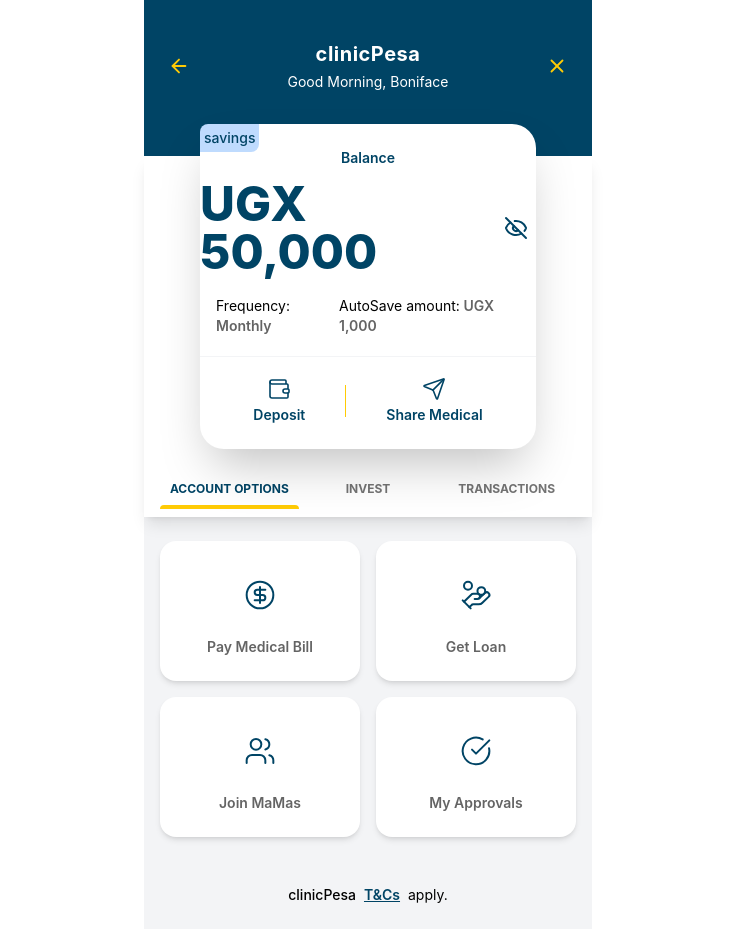
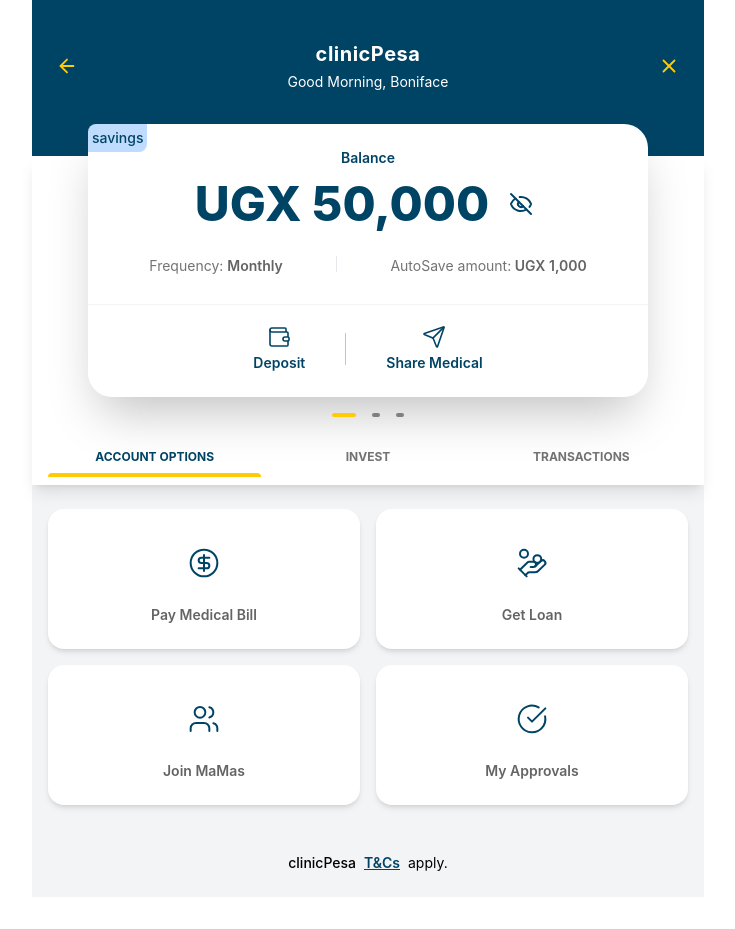
Before and after one commit to opiobonniky/interview-for-clinic-pesa, a React (Create React App) app: page / in a window 1280 px wide. Shown: the whole page, without its empty margins (272-1007 px from the left). After the commit the page ends 897 px from the top, so only its background shows below. Built offline with nearby package versions, Linux system fonts and the light colour scheme.

Commit message:
trying to start workingon services

```diff
--- a/src/App.tsx
+++ b/src/App.tsx
@@ -9,7 +9,7 @@
   const [activeTab, setActiveTab] = useState(0);
 
   return (
-    <div className="max-w-md mx-auto min-h-screen flex flex-col bg-gray-100">
+    <div className="mx-auto min-h-screen flex flex-col bg-gray-100 lg:max-w-2xl lg:h-screen">
       <Header appName="clinicPesa" greetingName="Boniface" />
 
       <div className="px-4 shadow-lg bg-white h-auto">
@@ -19,7 +19,7 @@
 
       <ActionGrid activeTab={activeTab} />
 
-      <footer className="text-center py-6 text-sm">
+      <footer className="bg-gray-100 text-center py-6 text-sm mt-auto">
         <span className="font-medium">clinicPesa</span>{" "}
         <a
           href="#"
--- /dev/null
+++ b/src/components/Reusable/ActiveMenuIndicator.tsx
@@ -0,0 +1,19 @@
+import React from "react";
+
+const ActiveMenuIndicator = ({ activeIndex = 1 }) => {
+  return (
+    <div className="flex justify-center mt-4 gap-4 mb-2">
+      {[0, 1, 2].map((idx) => (
+        <span
+          key={idx}
+          className={`h-1 rounded-full ${idx === activeIndex ? "w-6" : "w-2"}`}
+          style={{
+            backgroundColor: idx === activeIndex ? "#ffcb05" : "gray",
+          }}
+        />
+      ))}
+    </div>
+  );
+};
+
+export default ActiveMenuIndicator;
--- a/src/components/SavingCard.tsx
+++ b/src/components/SavingCard.tsx
@@ -1,5 +1,6 @@
 import { Eye, EyeOff, Send, Wallet } from "lucide-react";
 import React, { useState } from "react";
+import ActiveMenuIndicator from "./Reusable/ActiveMenuIndicator";
 
 export default function SavingsCard({ savings }: { savings?: string }) {
   const [hidden, setHidden] = useState(false);
@@ -13,13 +14,13 @@
       </div>
 
       <div className="bg-white rounded-3xl shadow-2xl pt-4">
-        <h4 className="text-center text-sm font-semibold mt-2 text-[--primary-color]">
+        <h4 className="text-center text-sm font-semibold mt-2 text-[var(--primary-color)]">
           Balance
         </h4>
 
         {/* Balance Display */}
         <div className="flex items-center justify-center gap-3 mt-3">
-          <div className="font-extrabold text-5xl text-[--primary-color]">
+          <div className="font-extrabold text-5xl text-[var(--primary-color)]">
             {hidden ? "••••••" : balanceText}
           </div>
 
@@ -29,26 +30,29 @@
             onClick={() => setHidden((h) => !h)}
           >
             {hidden ? (
-              <Eye size={24} className="text-[--primary-color]" />
+              <Eye size={24} className="text-[var(--primary-color)]" />
             ) : (
-              <EyeOff size={24} className="text-[--primary-color]" />
+              <EyeOff size={24} className="text-[var(--primary-color)]" />
             )}
           </button>
         </div>
 
         {/* Info Row */}
-        <div className="flex justify-evenly text-sm mt-5 px-4 text--[-gray-light]">
-          <div>
+        <div className="flex justify-evenly text-sm mt-5 p-2 text-[var(--gray-light)]">
+          <span>
             Frequency:{" "}
-            <span className="font-semibold text-[--gray-text]">Monthly</span>
-          </div>
-          <div>
+            <span className="font-semibold text-[var(--gray-text)]">
+              Monthly
+            </span>
+          </span>
+          <div className="h-4 w-px bg-gray-200" />
+          <span>
             AutoSave amount:
             <span className="font-semibold text-[var(--gray-text)]">
               {" "}
               UGX 1,000
             </span>
-          </div>
+          </span>
         </div>
 
         <div className="border-t border-gray-100 my-5" />
@@ -79,6 +83,9 @@
           </button>
         </div>
       </div>
+
+      {/* Bottom Ribbon three o*/}
+      <ActiveMenuIndicator activeIndex={0} />
     </section>
   );
 }
```
